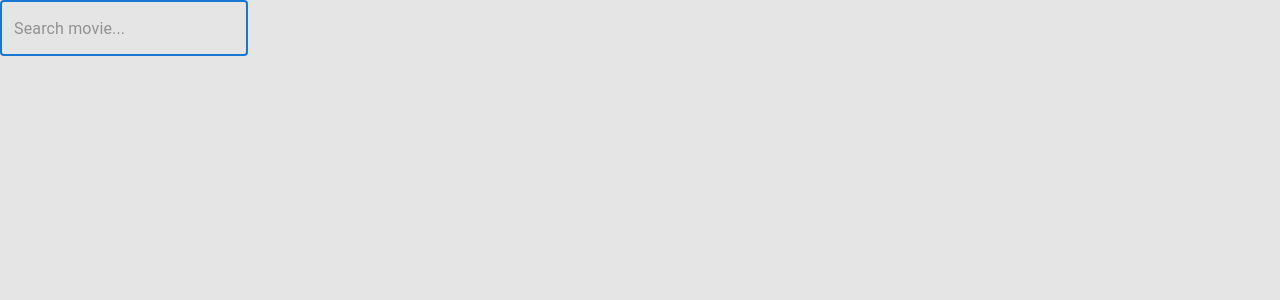
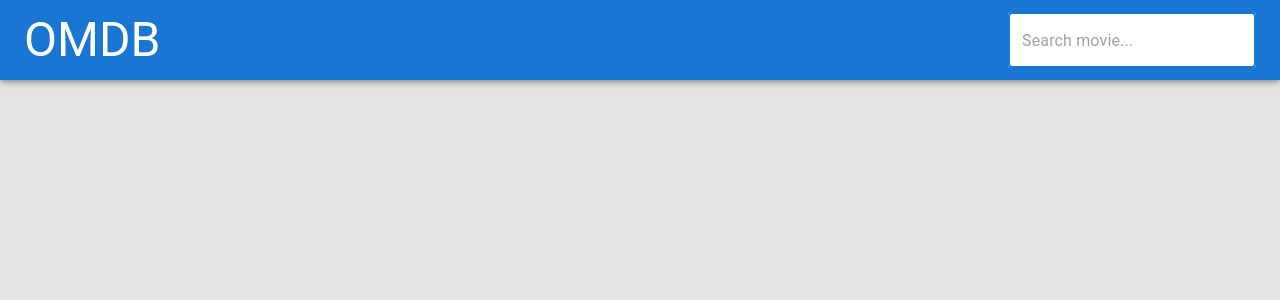
Before and after one commit to vincitaylaran/ensemble-systems-omdb-app, a React (Create React App) app: page / in a window 1280 px wide. Shown: the top 300 px of the page. Built offline with nearby package versions, Linux system fonts and the light colour scheme.

Commit message:
Add styles to MUI components

```diff
--- a/src/App.jsx
+++ b/src/App.jsx
@@ -5,6 +5,9 @@ import settings from './settings';
 import Results from './components/Results';
 import AutoSearch from './components/AutoSearch';
 import { toResult } from './mapper';
+import AppBar from '@mui/material/AppBar';
+import Toolbar from '@mui/material/Toolbar';
+import Typography from '@mui/material/Typography';
 
 function App() {
   const [result, setResult] = useState({
@@ -25,11 +28,16 @@ function App() {
 
   return (
     <div className='App'>
-      <AutoSearch
-        onSearch={fetchMovies}
-        error={!result.success}
-        errorMessage={result.errorMessage}
-      />
+      <AppBar>
+        <Toolbar sx={{ justifyContent: 'space-between', padding: 1 }}>
+          <Typography variant='h3'>OMDB</Typography>
+          <AutoSearch
+            onSearch={fetchMovies}
+            error={!result.success}
+            errorMessage={result.errorMessage}
+          />
+        </Toolbar>
+      </AppBar>
       <Results results={result.items} />
     </div>
   );
--- a/src/components/AutoSearch.jsx
+++ b/src/components/AutoSearch.jsx
@@ -1,5 +1,4 @@
 import React from 'react';
-import '../styles/AutoSearch.css';
 import TextField from '@mui/material/TextField';
 
 function AutoSearch({ onSearch, error, errorMessage }) {
@@ -12,6 +11,7 @@ function AutoSearch({ onSearch, error, errorMessage }) {
       name='search'
       placeholder='Search movie...'
       onChange={(event) => onSearch(event.target.value)}
+      sx={{ background: 'white', borderRadius: 1 }}
     />
   );
 }
--- a/src/components/Result.jsx
+++ b/src/components/Result.jsx
@@ -1,14 +1,23 @@
 import React from 'react';
-import '../styles/Result.css';
+import ImageListItem from '@mui/material/ImageListItem';
+import ImageListItemBar from '@mui/material/ImageListItemBar';
+import Button from '@mui/material/Button';
 
 function Result({ result }) {
   return (
-    <div className='result'>
+    <ImageListItem>
       <img src={result.Poster} alt={result.Title} />
-      <h2>Title: {result.Title}</h2>
-      <h3>Released in: {result.Year}</h3>
-      <button>TODO</button>
-    </div>
+      <ImageListItemBar
+        title={result.Title}
+        subtitle={`Released in: ${result.Year}`}
+        position='below'
+        actionIcon={
+          <Button sx={{ marginTop: '6px' }} variant='contained' size='small'>
+            TODO
+          </Button>
+        }
+      />
+    </ImageListItem>
   );
 }
 
--- a/src/components/Results.jsx
+++ b/src/components/Results.jsx
@@ -1,14 +1,14 @@
 import React from 'react';
 import Result from './Result';
-import '../styles/Results.css';
+import ImageList from '@mui/material/ImageList';
 
 function Results({ results }) {
   return (
-    <div className='resultsArea'>
+    <ImageList cols={3} gap={32} sx={{ paddingTop: 10 }}>
       {results.map((result) => (
         <Result key={result.imdbID} result={result} />
       ))}
-    </div>
+    </ImageList>
   );
 }
 
--- a/src/styles/App.css
+++ b/src/styles/App.css
@@ -6,6 +6,7 @@ body {
   -webkit-font-smoothing: antialiased;
   -moz-osx-font-smoothing: grayscale;
   background: #e5e5e5;
+  padding: 16px;
 }
 
 code {
--- a/src/styles/AutoSearch.css
+++ /dev/null
@@ -1,6 +0,0 @@
-.searchField {
-  height: 32px;
-  width: 320px;
-  font-size: 24px;
-  padding: 8px;
-}
--- a/src/styles/Result.css
+++ /dev/null
@@ -1,7 +0,0 @@
-.result {
-  margin-bottom: 32px;
-  padding: 16px;
-  border: 1px solid black;
-  width: 300px;
-  border-radius: 4px;
-}
--- a/src/styles/Results.css
+++ /dev/null
@@ -1,3 +0,0 @@
-.resultsArea {
-  padding: 32px 0;
-}
```
